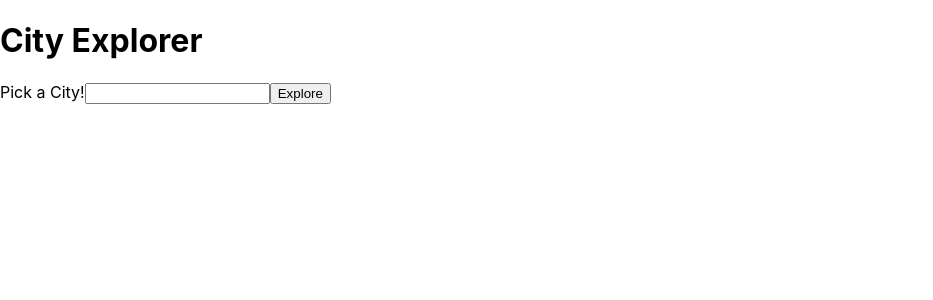
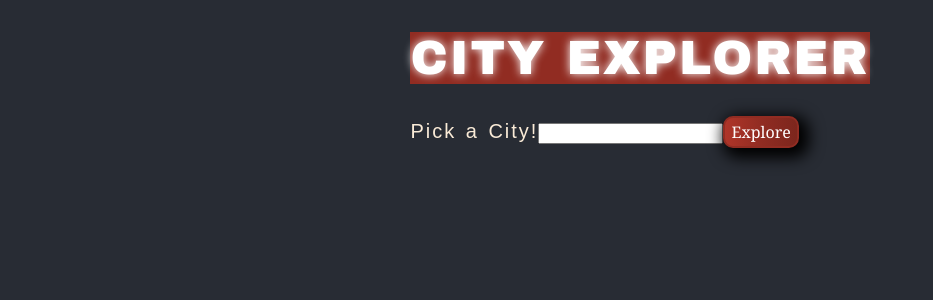
Before and after one commit to villafanam/city-explorer, a React (Create React App) app: page / in a window 1280 px wide. Shown: the top 300 px of the page, without its empty margins (0-933 px from the left). Built offline with nearby package versions, Linux system fonts and the light colour scheme.

Commit message:
task 3 complete--added map for searched city

```diff
--- a/src/App.css
+++ b/src/App.css
@@ -36,3 +36,81 @@
     transform: rotate(360deg);
   }
 }
+
+h1
+{
+  font-family: "Arial Black", Gadget, sans-serif;
+  font-size: 48px;
+  letter-spacing: 2px;
+  word-spacing: 2px;
+  font-weight: normal;
+  text-decoration: none;
+  font-style: normal;
+  font-variant: normal;
+  text-transform: uppercase;
+  text-align: center;
+
+  color: #FFFFFF;
+  background: #912C22;
+  text-shadow: 0 0 10px #FFFFFF;
+  color: #FFFFFF;
+  background: #912C22;
+}
+.card
+{
+  background-color: #3d3f45;
+  width:fit-content;
+  color:antiquewhite;
+  margin-top: 50px;
+  border-radius: 10px;
+}
+
+.card-title
+{
+  color: #FFFFFF;
+  background: #912C22;
+  text-shadow: 0 0 10px #FFFFFF;
+  color: #FFFFFF;
+  background: #912C22;
+  font-size: 1.5rem;
+  text-align: center;
+}
+
+.card-text
+{
+  font-size: 1.25rem;
+}
+
+body
+{
+  display: flex;
+  justify-content:center;
+  width: 100%;
+  background-color: #282c34;
+}
+
+.myButton {
+  color: rgb(255, 255, 255); font-size: 16px; line-height: 16px; padding: 6px; border-radius: 10px; font-family: Georgia, serif; font-weight: normal; text-decoration: none; font-style: normal; font-variant: normal; text-transform: none; background-image: linear-gradient(to right, rgb(175, 53, 41) 0%, rgb(145, 44, 34) 50%, rgb(124, 38, 29) 100%); box-shadow: rgb(0, 0, 0) 5px 5px 15px 5px; border: 2px solid #912C22; display: inline-block;
+}
+
+  .myButton:hover {
+  background: #AF3529;
+}
+
+.myButton:active {
+  background: #7C261D;
+}
+
+.lbl
+{
+  font-family: Arial, Helvetica, sans-serif;
+  font-size: 20px;
+  letter-spacing: 2px;
+  word-spacing: 2px;
+  color: antiquewhite;
+  font-weight: normal;
+  text-decoration: none;
+  font-style: normal;
+  font-variant: normal;
+  text-transform: none;
+}
--- a/src/App.js
+++ b/src/App.js
@@ -58,9 +58,9 @@ class App extends React.Component {
         <h1>City Explorer</h1>
 
           <form onSubmit={this.getCityData}>
-            <label htmlFor=""> Pick a City!
+            <label class="lbl"> Pick a City!
               <input type="text" onInput={this.handleInput} />
-              <button type='submit'>Explore</button>
+              <button class='myButton' type='submit'>Explore</button>
             </label>
           </form>
 
@@ -68,7 +68,7 @@ class App extends React.Component {
           {
             this.state.error
             ? <p>{this.state.errorMessage}</p>
-            : <Card style={{ width: '18rem' }}>
+            : <Card >
                 <Card.Img variant="top" src={this.state.cityMap} />
                 <Card.Body>
                   <Card.Title>{this.state.cityData.display_name}</Card.Title>
```
